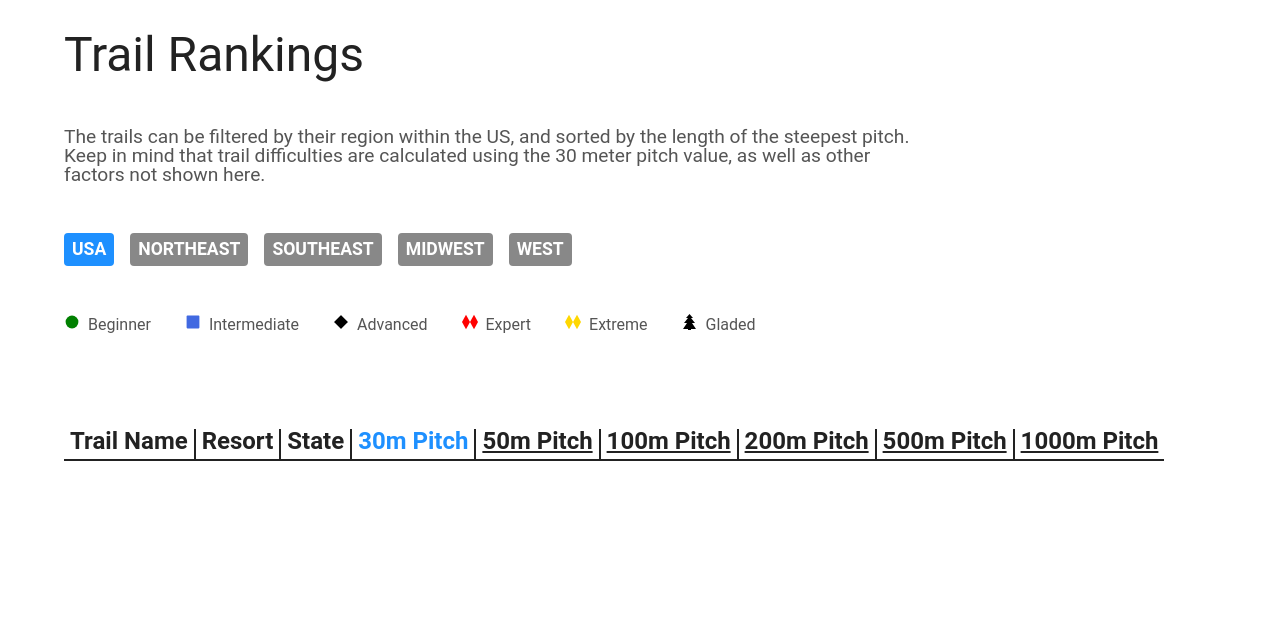
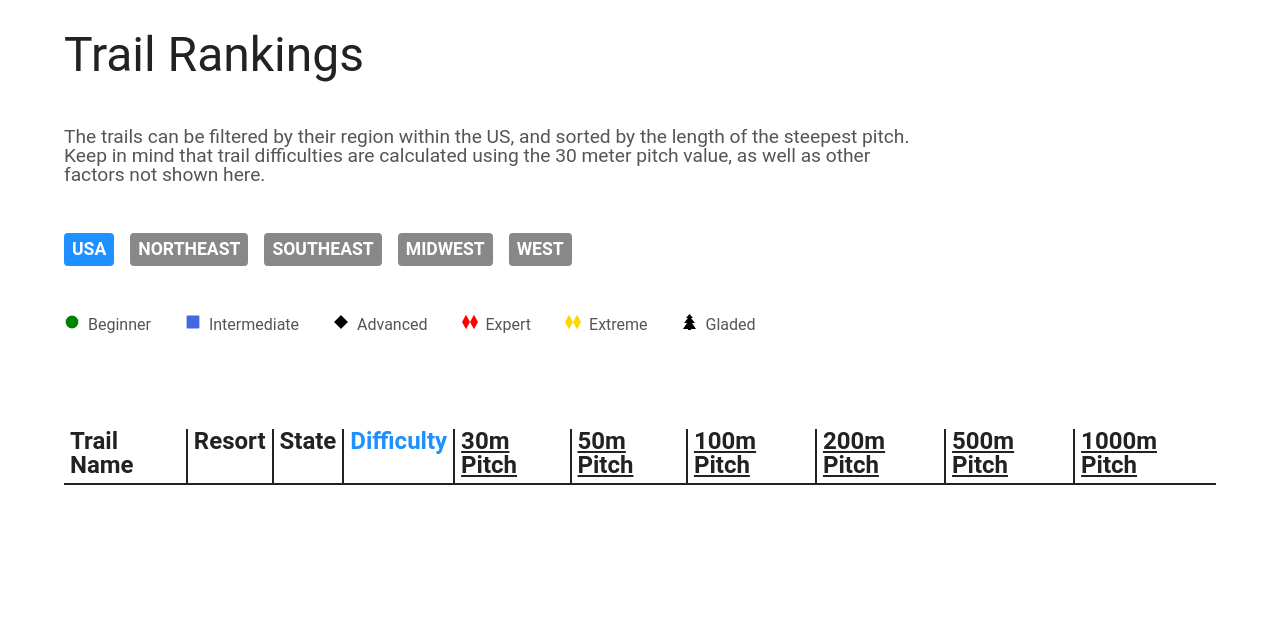
Before and after one commit to joshua-coppola/steep-seeker, a Flask app: page /trail-rankings in a window 1280 px wide. Shown: the part 92-736 px from the top of the page. Run offline with Flask 2, Linux system fonts and the light colour scheme; data that the repository does not hold is empty; parts of the project's set-up code (start-up, migrations or seed data) failed here and were passed over.

Commit message:
finishing integration of difficulty metrics into website

```diff
--- a/_flask_api.py
+++ b/_flask_api.py
@@ -206,9 +206,9 @@ def trail_rankings():
     search_string += f'limit={limit}&'
     sort_by = request.args.get('sort')
     if not sort_by:
-        sort_by = 'steepest_30m'
-    if not sort_by in ['steepest_30m', 'steepest_50m', 'steepest_100m', 'steepest_200m', 'steepest_500m', 'steepest_1000m']:
-        sort_by = 'steepest_30m'
+        sort_by = 'difficulty'
+    if not sort_by in ['difficulty','steepest_30m', 'steepest_50m', 'steepest_100m', 'steepest_200m', 'steepest_500m', 'steepest_1000m']:
+        sort_by = 'difficulty'
     search_string += f'sort={sort_by}&'
 
     if len(search_string) > 0 and search_string[-1] == '&':
--- a/db.py
+++ b/db.py
@@ -618,7 +618,7 @@ def _get_lift_dict(lift_id: int) -> dict:
 def _get_trails(mountain_id: int) -> list(dict()):
     conn = dict_cursor()
 
-    query = 'SELECT * FROM Trails WHERE mountain_id = ? ORDER BY steepest_30m DESC'
+    query = 'SELECT * FROM Trails WHERE mountain_id = ? ORDER BY difficulty DESC'
     return conn.execute(query, (mountain_id,)).fetchall()
 
 
--- a/static/trail_rankings.css
+++ b/static/trail_rankings.css
@@ -1,5 +1,5 @@
 main {
-    --center-width: 1500px;
+    --center-width: 1600px;
 }
 
 #content {
--- a/templates/map.jinja
+++ b/templates/map.jinja
@@ -27,7 +27,7 @@
             </ul>
         </div>
         <div class="mountain-section">
-            <h2>Trails - Sorted by Steepness</h2>
+            <h2>Trails - Sorted by Difficulty</h2>
             <ul>
                 {% for trail in trails %}
                 {% if not '' == trail.name %}
--- a/templates/trail_rankings.jinja
+++ b/templates/trail_rankings.jinja
@@ -137,6 +137,11 @@ Trail Rankings
                 <th>Trail Name</th>
                 <th>Resort</th>
                 <th>State</th>
+                {% if sort_by == "difficulty"%}
+                <th><a class="active">Difficulty</a></th>
+                {% else %}
+                <th><a href="{{pages.first}}&sort=difficulty">Difficulty</a></th>
+                {% endif %}
                 {% if sort_by == "steepest_30m"%}
                 <th><a class="active">30m Pitch</a></th>
                 {% else %}
@@ -181,6 +186,22 @@ Trail Rankings
                 </td>
                 <td><a href="/map/{{trail.state}}/{{trail.resort_name}}">{{trail.resort_name}}</a></td>
                 <td>{{trail.state}}</td>
+                <td>
+                    {% if trail.difficulty < 18 %} <span class="icon difficulty-green"></span>
+                        {% else %}
+                        {% if trail.difficulty < 26 %} <span class="icon difficulty-blue"></span>
+                            {% else %}
+                            {% if trail.difficulty < 34 %} <span class="icon difficulty-black"></span>
+                                {% else %}
+                                {% if trail.difficulty < 45 %} <span class="icon difficulty-red"></span>
+                                    {% else %}
+                                    <span class="icon difficulty-yellow"></span>
+                                    {% endif %}
+                                    {% endif %}
+                                    {% endif %}
+                                    {% endif %}
+                                    {{trail.difficulty}}
+                </td>
                 <td>
                     {% if trail.steepest_30m < 18 %} <span class="icon difficulty-green"></span>
                         {% else %}
```
